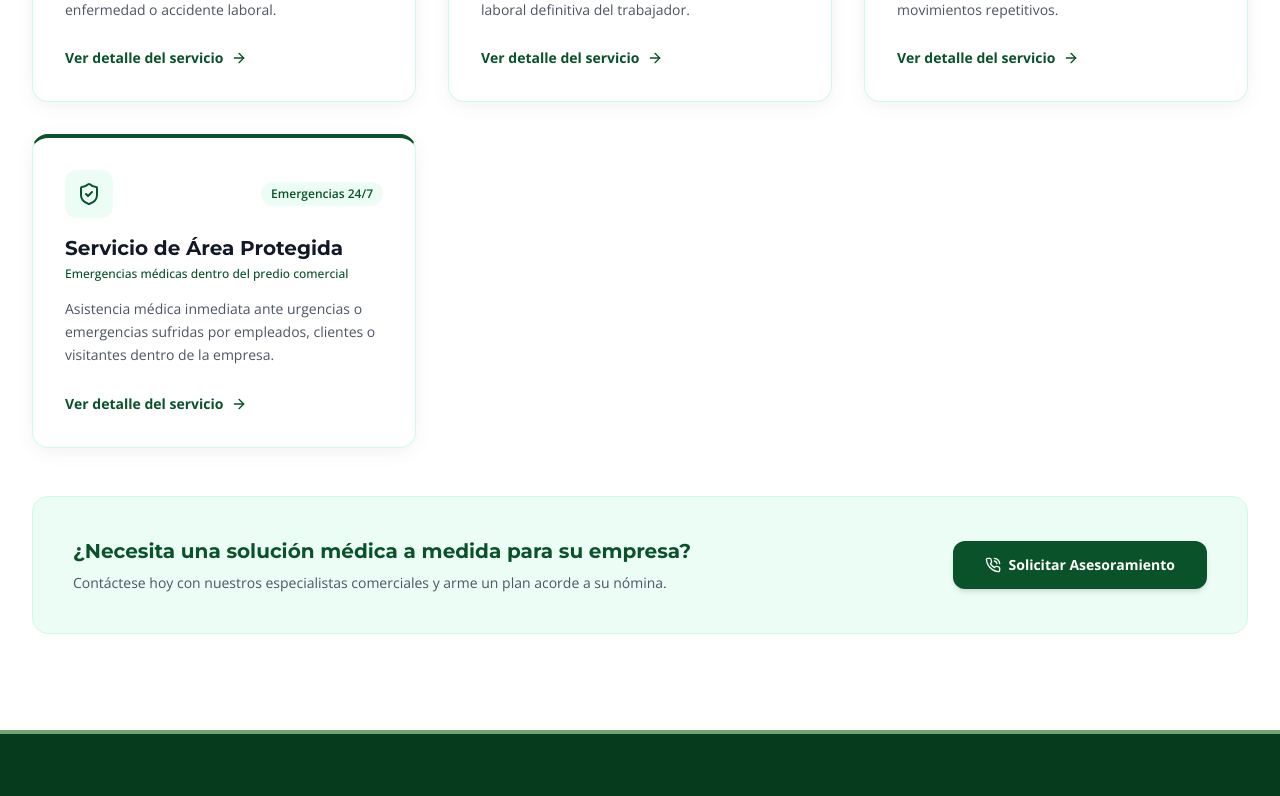
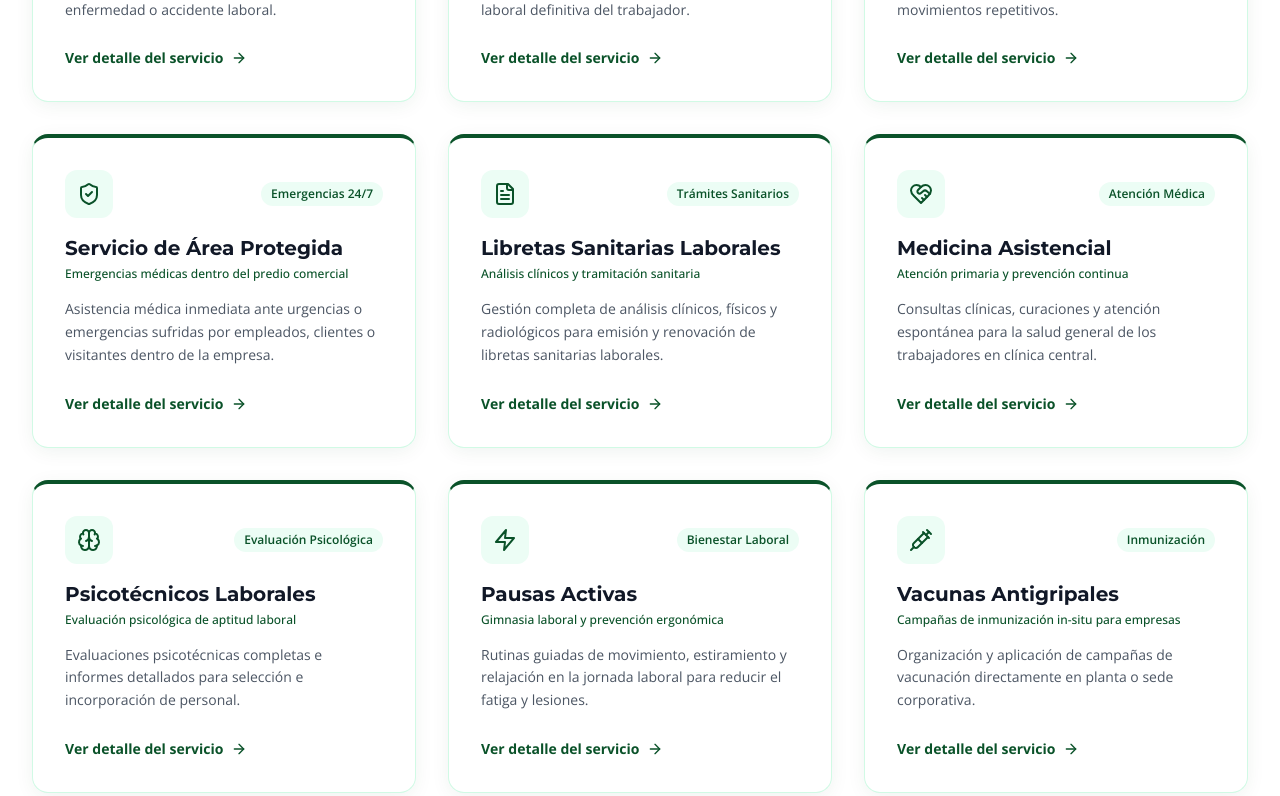
Before and after one commit to SeresML/Seres_Salud, a Next.js app: page /servicios in a window 1280 px wide. Shown: the part 1540-2336 px from the top of the page. Built offline with nearby package versions, Linux system fonts and the light colour scheme.

Commit message:
Add 5 missing services below Area Protegida to Header menu, servicesMap and catalog

```diff
--- a/src/app/servicios/[slug]/page.tsx
+++ b/src/app/servicios/[slug]/page.tsx
@@ -18,6 +18,11 @@ import {
   UserX,
   Activity,
   HeartPulse,
+  FileText,
+  HeartHandshake,
+  Brain,
+  Zap,
+  Syringe,
 } from 'lucide-react';
 
 interface ServiceDetail {
@@ -43,6 +48,11 @@ export function generateStaticParams() {
     { slug: 'atencion-art' },
     { slug: 'kinesiologia' },
     { slug: 'area-protegida' },
+    { slug: 'libretas-sanitarias-laborales' },
+    { slug: 'medicina-asistencial' },
+    { slug: 'psicotecnicos-laborales' },
+    { slug: 'pausas-activas' },
+    { slug: 'vacunas-antigripales' },
   ];
 }
 
@@ -308,6 +318,136 @@ const servicesMap: Record<string, ServiceDetail> = {
       },
     ],
   },
+  'libretas-sanitarias-laborales': {
+    title: 'Libretas Sanitarias Laborales',
+    subtitle: 'Gestión y tramitación de libretas sanitarias para personal alimenticio y comercial',
+    description:
+      'Realizamos la totalidad de los análisis clínicos, físicos y radiológicos necesarios para la obtención y renovación de la Libreta Sanitaria Laboral obligatoria para industrias alimenticias, gastronómicas y de atención al público.',
+    legalFramework: 'Reglamentaciones municipales y provinciales de Salud Pública y Código Alimentario Argentino.',
+    iconName: 'FileText',
+    benefits: [
+      'Tramitación rápida y centralizada en un solo día',
+      'Estudios de laboratorio e imágenes en clínica propia',
+      'Cumplimiento de exigencias bromatológicas y sanitarias',
+      'Entrega de documentación oficial para presentar ante el municipio',
+    ],
+    features: [
+      'Examen clínico general y dermatológico',
+      'Análisis de laboratorio (VDRL, exudado faríngeo, parasitológico)',
+      'Radiografía de tórax digitalizada',
+      'Certificación médica y firma profesional',
+    ],
+    faqs: [
+      {
+        q: '¿Quiénes deben poseer la libreta sanitaria?',
+        a: 'Todo trabajador que manipule alimentos, bebidas o desempeñe tareas en comercios de atención al público, hotelería y servicios de salud.',
+      },
+    ],
+  },
+  'medicina-asistencial': {
+    title: 'Medicina Asistencial',
+    subtitle: 'Atención médica primaria y tratamiento continuo para trabajadores',
+    description:
+      'Brindamos atención asistencial de primer nivel para dolencias comunes, consultas médicas espontáneas y seguimiento de patologías no ocupacionales en nuestros consultorios equipados.',
+    legalFramework: 'Ley 26.529 de Derechos del Paciente e Historias Clínicas.',
+    iconName: 'HeartHandshake',
+    benefits: [
+      'Atención médica directa sin largas demoras en guardias',
+      'Diagnóstico oportuno y prescripción de tratamientos',
+      'Disminución del ausentismo por atención primaria rápida',
+      'Historia clínica digitalizada y resguardada',
+    ],
+    features: [
+      'Consultorios de clínica médica general',
+      'Enfermería activa para inyectables y tomas de presión',
+      'Recetario médico e indicaciones claras',
+      'Derivación a especialidades médicas',
+    ],
+    faqs: [
+      {
+        q: '¿Cómo coordinan los turnos asistenciales?',
+        a: 'Se otorgan turnos programados o atención por demanda espontánea según la necesidad de la empresa y del paciente.',
+      },
+    ],
+  },
+  'psicotecnicos-laborales': {
+    title: 'Psicotécnicos Laborales',
+    subtitle: 'Evaluación psicológica y perfil actitudinal para selección de personal',
+    description:
+      'Evaluamos la aptitud psicológica, rasgos de personalidad y competencias emocionales de los postulantes según las exigencias del puesto de trabajo a cubrir.',
+    legalFramework: 'Resolución SRT N° 37/10 y Ley de Ejercicio Profesional de la Psicología.',
+    iconName: 'Brain',
+    benefits: [
+      'Evaluaciones realizadas por psicólogos laborales matriculados',
+      'Detección de perfiles de riesgo o desadaptación al puesto',
+      'Informes detallados y confidenciales para el área de Selección de RRHH',
+      'Modalidad presencial u online según requerimiento',
+    ],
+    features: [
+      'Batería de tests proyectivos y psicométricos',
+      'Entrevista clínica laboral focalizada',
+      'Informe psicotécnico con diagnóstico de aptitud',
+      'Recomendaciones de adecuación al puesto',
+    ],
+    faqs: [
+      {
+        q: '¿Cuánto demora el informe psicotécnico?',
+        a: 'El informe final se entrega al departamento de RRHH dentro de las 48 a 72 horas hábiles de realizada la evaluación.',
+      },
+    ],
+  },
+  'pausas-activas': {
+    title: 'Pausas Activas',
+    subtitle: 'Programas de estiramiento y gimnasia laboral para reducir el fatiga laboral',
+    description:
+      'Implementamos sesiones breves de ejercicios físicos y de movilidad dentro de la jornada laboral para aliviar tensiones musculares, prevenir lesiones por postura y renovar la energía del equipo.',
+    legalFramework: 'Programas de Promoción de la Salud y Ergonómicos de la SRT.',
+    iconName: 'Zap',
+    benefits: [
+      'Disminución del fatiga laboral y estrés acumulado',
+      'Reducción de afecciones por sedentarismo o movimientos repetitivos',
+      'Mejora del clima laboral y la motivación del equipo',
+      'Sesiones guiadas por kinesiólogos o profesores de educación física',
+    ],
+    features: [
+      'Rutinas de 10 a 15 minutos en el propio puesto de trabajo',
+      'Ejercicios de movilidad articular, elongación y respiración',
+      'Adaptación para personal administrativo y de planta industrial',
+      'Formato presencial o transmisiones en vivo para teletrabajo',
+    ],
+    faqs: [
+      {
+        q: '¿Es necesario cambiarse de ropa para realizar la pausa activa?',
+        a: 'No, los ejercicios están especialmente diseñados para ejecutarse con la ropa de trabajo habitual y sin requerir elementos complejos.',
+      },
+    ],
+  },
+  'vacunas-antigripales': {
+    title: 'Vacunas Antigripales',
+    subtitle: 'Campañas de inmunización y vacunación corporativa in-situ',
+    description:
+      'Organizamos campañas de vacunación antigripal y de inmunización laboral directamente en su empresa para proteger a los trabajadores durante la temporada invernal y minimizar licencias por gripe.',
+    legalFramework: 'Calendario Nacional de Vacunación y Recomendaciones del Ministerio de Salud.',
+    iconName: 'Syringe',
+    benefits: [
+      'Aplicación in-situ en el establecimiento sin trasladar al personal',
+      'Vacunas de cepas actualizadas para la temporada',
+      'Cadena de frío garantizada y descartables de primera calidad',
+      'Carnets y certificados de vacunación individuales',
+    ],
+    features: [
+      'Operativos de vacunación para nóminas pequeñas y grandes corporaciones',
+      'Enfermeros profesionales capacitados en inmunización',
+      'Coordinación de fechas y horarios según turnos de trabajo',
+      'Registro y consolidado de vacunados para el área de RRHH',
+    ],
+    faqs: [
+      {
+        q: '¿En qué época del año se recomiendan las campañas de vacunación antigripal?',
+        a: 'Se recomienda iniciar las campañas entre marzo y mayo de cada año, antes del comienzo de la circulación viral de otoño/invierno.',
+      },
+    ],
+  },
 };
 
 const getIcon = (name: string) => {
@@ -321,6 +461,11 @@ const getIcon = (name: string) => {
     case 'UserX': return UserX;
     case 'Activity': return Activity;
     case 'HeartPulse': return HeartPulse;
+    case 'FileText': return FileText;
+    case 'HeartHandshake': return HeartHandshake;
+    case 'Brain': return Brain;
+    case 'Zap': return Zap;
+    case 'Syringe': return Syringe;
     default: return ShieldCheck;
   }
 };
--- a/src/app/servicios/page.tsx
+++ b/src/app/servicios/page.tsx
@@ -14,11 +14,16 @@ import {
   ShieldCheck,
   ArrowRight,
   PhoneCall,
+  FileText,
+  HeartHandshake,
+  Brain,
+  Zap,
+  Syringe,
 } from 'lucide-react';
 
 export const metadata: Metadata = {
   title: 'Servicios de Medicina Laboral | Seres Salud',
-  description: 'Conozca nuestra oferta integral de 10 servicios en medicina laboral y salud ocupacional para empresas en Argentina.',
+  description: 'Conozca nuestra oferta integral de 15 servicios en medicina laboral y salud ocupacional para empresas en Argentina.',
 };
 
 const allServicesData = [
@@ -102,6 +107,46 @@ const allServicesData = [
     icon: ShieldCheck,
     category: 'Emergencias 24/7',
   },
+  {
+    slug: 'libretas-sanitarias-laborales',
+    title: 'Libretas Sanitarias Laborales',
+    subtitle: 'Análisis clínicos y tramitación sanitaria',
+    desc: 'Gestión completa de análisis clínicos, físicos y radiológicos para emisión y renovación de libretas sanitarias laborales.',
+    icon: FileText,
+    category: 'Trámites Sanitarios',
+  },
+  {
+    slug: 'medicina-asistencial',
+    title: 'Medicina Asistencial',
+    subtitle: 'Atención primaria y prevención continua',
+    desc: 'Consultas clínicas, curaciones y atención espontánea para la salud general de los trabajadores en clínica central.',
+    icon: HeartHandshake,
+    category: 'Atención Médica',
+  },
+  {
+    slug: 'psicotecnicos-laborales',
+    title: 'Psicotécnicos Laborales',
+    subtitle: 'Evaluación psicológica de aptitud laboral',
+    desc: 'Evaluaciones psicotécnicas completas e informes detallados para selección e incorporación de personal.',
+    icon: Brain,
+    category: 'Evaluación Psicológica',
+  },
+  {
+    slug: 'pausas-activas',
+    title: 'Pausas Activas',
+    subtitle: 'Gimnasia laboral y prevención ergonómica',
+    desc: 'Rutinas guiadas de movimiento, estiramiento y relajación en la jornada laboral para reducir el fatiga y lesiones.',
+    icon: Zap,
+    category: 'Bienestar Laboral',
+  },
+  {
+    slug: 'vacunas-antigripales',
+    title: 'Vacunas Antigripales',
+    subtitle: 'Campañas de inmunización in-situ para empresas',
+    desc: 'Organización y aplicación de campañas de vacunación directamente en planta o sede corporativa.',
+    icon: Syringe,
+    category: 'Inmunización',
+  },
 ];
 
 export default function ServiciosPage() {
@@ -124,7 +169,7 @@ export default function ServiciosPage() {
             Nuestros Servicios en Salud Ocupacional
           </h2>
           <p className="text-sm sm:text-base text-gray-600 font-sans leading-relaxed">
-            Brindamos cobertura médica integral para empresas de todos los rubros e industrias. Explore las 10 áreas de atención especializada de Seres Salud.
+            Brindamos cobertura médica integral para empresas de todos los rubros e industrias. Explore las 15 áreas de atención especializada de Seres Salud.
           </p>
         </div>
 
--- a/src/components/Header.tsx
+++ b/src/components/Header.tsx
@@ -4,7 +4,7 @@ import { useState } from 'react';
 import Image from 'next/image';
 import Link from 'next/link';
 import { usePathname } from 'next/navigation';
-import { ChevronDown, Menu, X, ShieldCheck, UserCheck, Stethoscope, Truck, GraduationCap, HardHat, UserX, Activity, HeartPulse, Building2 } from 'lucide-react';
+import { ChevronDown, Menu, X, ShieldCheck, UserCheck, Stethoscope, Truck, GraduationCap, HardHat, UserX, Activity, HeartPulse, Building2, FileText, HeartHandshake, Brain, Zap, Syringe } from 'lucide-react';
 
 const serviceLinks = [
   { name: 'Medicina Laboral', href: '/servicios/medicina-laboral', icon: Stethoscope },
@@ -17,6 +17,11 @@ const serviceLinks = [
   { name: 'Atención por ART', href: '/servicios/atencion-art', icon: Activity },
   { name: 'Kinesiología', href: '/servicios/kinesiologia', icon: HeartPulse },
   { name: 'Área Protegida', href: '/servicios/area-protegida', icon: ShieldCheck },
+  { name: 'Libretas Sanitarias Laborales', href: '/servicios/libretas-sanitarias-laborales', icon: FileText },
+  { name: 'Medicina Asistencial', href: '/servicios/medicina-asistencial', icon: HeartHandshake },
+  { name: 'Psicotécnicos laborales', href: '/servicios/psicotecnicos-laborales', icon: Brain },
+  { name: 'Pausas Activas', href: '/servicios/pausas-activas', icon: Zap },
+  { name: 'Vacunas Antigripales', href: '/servicios/vacunas-antigripales', icon: Syringe },
 ];
 
 export default function Header() {
--- a/src/components/ServicesGrid.tsx
+++ b/src/components/ServicesGrid.tsx
@@ -125,7 +125,7 @@ export default function ServicesGrid() {
             href="/servicios"
             className="inline-flex items-center justify-center bg-[#0A5229] hover:bg-[#073B1D] text-white font-bold px-8 py-3.5 rounded-[8px] text-base transition-all shadow-md hover:shadow-lg"
           >
-            Ver Todos los 10 Servicios de Medicina Laboral →
+            Ver Todos los 15 Servicios de Medicina Laboral →
           </Link>
         </div>
 
```
